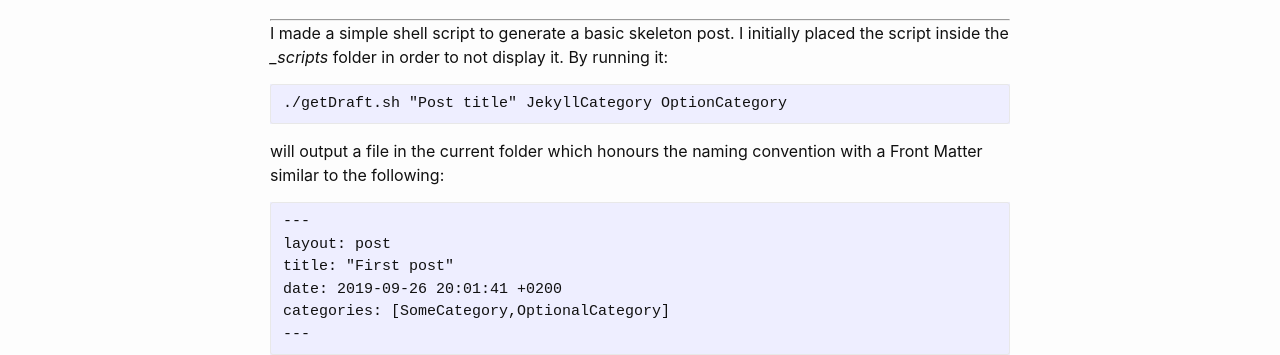
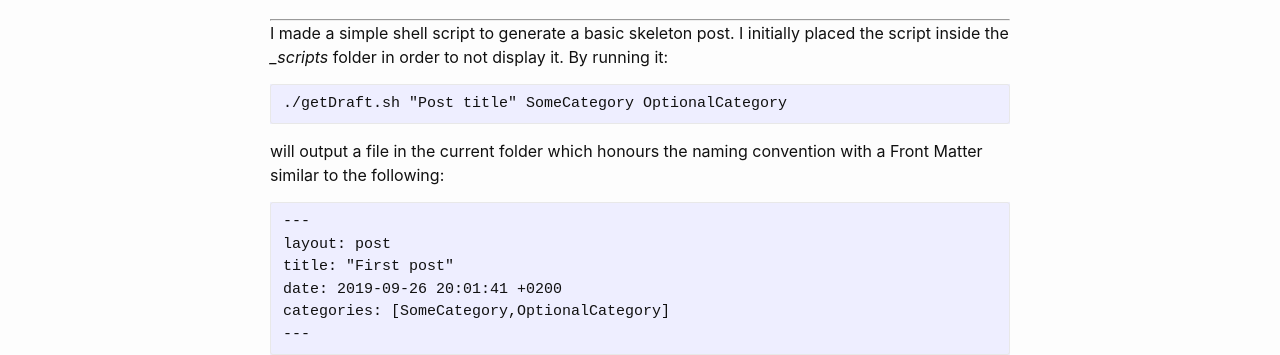
Before and after one commit to ndlarsen/ndlarsen.github.io, a Jekyll site: the page built from _posts/2019-09-25-jekyll-part-3-creating-posts.md, in a window 1280 px wide. Shown: the part 1379-1734 px from the top of the page. Built offline with Jekyll 4.4.1, drawn with Linux system fonts in a browser that asks for light colours.

Commit message:
Minor post update.

````diff
--- a/_posts/2019-09-25-jekyll-part-3-creating-posts.md
+++ b/_posts/2019-09-25-jekyll-part-3-creating-posts.md
@@ -49,7 +49,7 @@ jekyll serve -w --draft
 I made a simple shell script to generate a basic skeleton post. I initially placed the script inside the *_scripts* folder in order to not display it. By running it:
 
 ```
-./getDraft.sh "Post title" JekyllCategory OptionCategory
+./getDraft.sh "Post title" SomeCategory OptionalCategory
 ```
 
 will output a file in the current folder which honours the naming convention with a Front Matter similar to the following:
````
